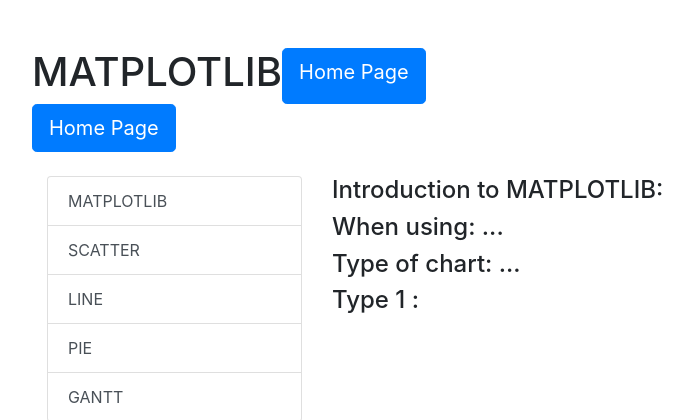
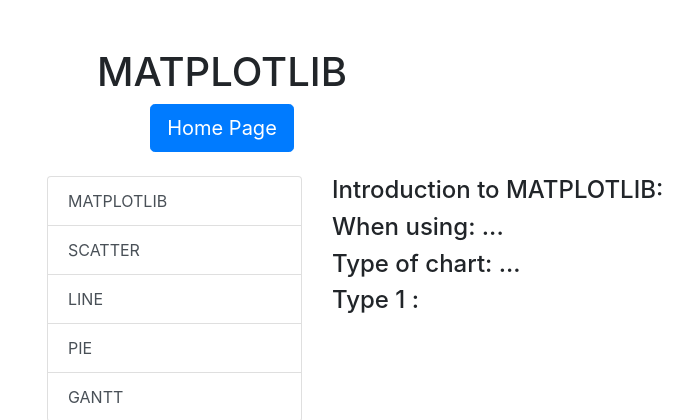
Before and after one commit to Tus261/app-ptdl1, a Django app: page /chart in a window 1280 px wide. Shown: the part 56-476 px from the top of the page, without its empty margins (38-730 px from the left). Run offline with Django 3.2, Linux system fonts and the light colour scheme; some libraries are stand-ins or nearby versions.

Commit message:
edit page chart l5

```diff
--- a/ptdl/templates/pages/chart.html
+++ b/ptdl/templates/pages/chart.html
@@ -15,11 +15,18 @@
 
 
           <div class="row mt-5 text-center">
-            <h1>MATPLOTLIB</h1>
-            <a href="/" class="btn btn-primary btn-lg">Home Page</a>
+            <div class="col-4 d-flex justify-content-center text-center">
+                <h1>MATPLOTLIB</h1>
+            </div>
+
+
           </div>
-          <div class="row text-center">
-            <a href="/" class="btn btn-primary btn-lg">Home Page</a>
+          <div class="row ">
+            <div class="col-4 d-flex justify-content-center text-center">
+
+                <a href="/" class="btn btn-primary btn-lg">Home Page</a>
+            </div>
+
           </div>
           <div class="row mt-4">
             <div class=" col-lg-3 col-xl-3 ">
```
Also changed, not shown: ptdl/templates/pages/data_analysis.html (+10 -4 lines).
